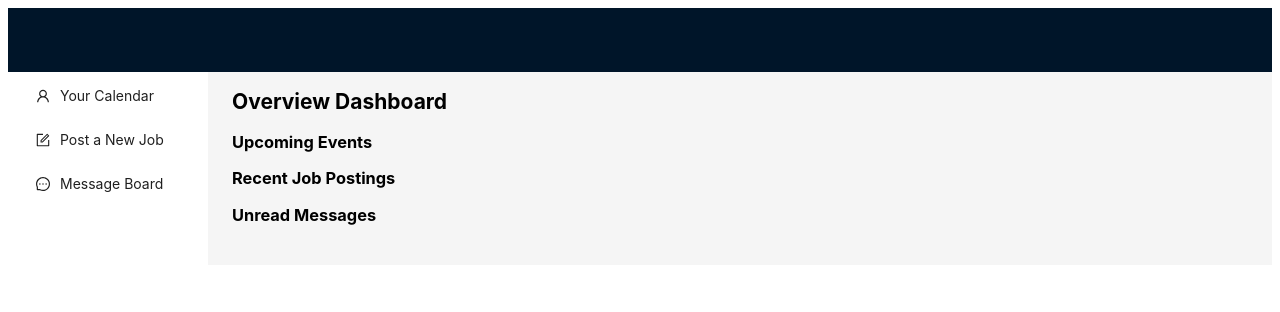
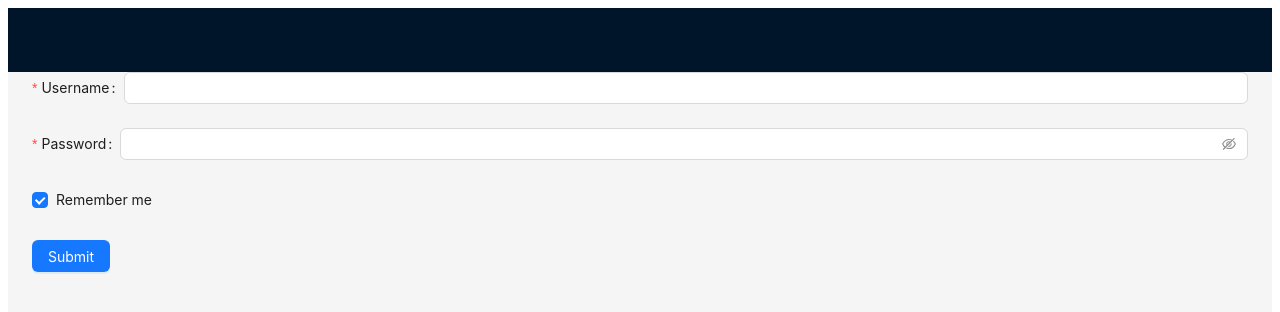
Before and after one commit to jgreener6/ScheduleMe, a React (Create React App) app in the folder scheduleme-app/: page / in a window 1280 px wide. Shown: the top 312 px of the page. Built offline with nearby package versions, Linux system fonts and the light colour scheme.

Commit message:
Integrated the authentication into app

```diff
--- a/scheduleme-app/src/App.tsx
+++ b/scheduleme-app/src/App.tsx
@@ -1,13 +1,12 @@
 import React, { useState } from 'react';
-import { Layout, Button } from 'antd';
+import { Layout } from 'antd';
 import './App.css';
 import NavigationMenu from './Components/NavigationMenu';
-import CalendarComponent from './Components/Calendar'; // Import your calendar component
-import JobPostingForm from './Components/JobPostingForm'; // Import the JobPostingForm component
-import MessageBoardComponent from './Components/MessageBoardComponent'; // Import your MessageBoardComponent
+import CalendarComponent from './Components/Calendar';
+import JobPostingForm from './Components/JobPostingForm';
+import MessageBoardComponent from './Components/MessageBoardComponent';
 import OverviewDashboard from './Components/OverviewDashboard';
-
-
+import AuthenticationAndRegistration from './Components/AuthenticationAndRegristration'; // Import the AuthenticationAndRegistration component
 
 const { Header, Content } = Layout;
 
@@ -15,34 +14,43 @@ const App: React.FC = () => {
   const [selectedKeys, setSelectedKeys] = useState<string[]>(['1']);
   const [openKeys, setOpenKeys] = useState<string[]>(['sub1']);
   const [showJobPostingForm, setShowJobPostingForm] = useState<boolean>(false);
-
-  const [selectedComponent, setSelectedComponent] = useState<string | null>(null); // Declare selectedComponent
+  const [selectedComponent, setSelectedComponent] = useState<string | null>(null);
+  const [isAuthenticated, setIsAuthenticated] = useState<boolean>(false); // State to track user authentication
 
   const handleMenuSelect = (selectedKeys: string[]) => {
     setSelectedKeys(selectedKeys);
 
-    // Determine which component to display based on the selected menu option
     if (selectedKeys.includes('calendar')) {
       setSelectedComponent('calendar');
     } else if (selectedKeys.includes('newJob')) {
       setSelectedComponent('newJob');
-    } else {selectedKeys.includes('messageBoard')
-      setSelectedComponent('messageBoard'); // Handle other menu options here
+    } else if (selectedKeys.includes('messageBoard')) {
+      setSelectedComponent('messageBoard');
     }
-    console.log('selectedComponent:', selectedComponent);
-
   };
 
   const handleShowJobPostingForm = () => {
     setShowJobPostingForm(true);
   };
 
+  // Simple authentication handling (for demonstration purposes)
+  const handleAuthentication = () => {
+    setIsAuthenticated(true);
+  };
+
   return (
     <Layout>
       <Header style={{ display: 'flex', alignItems: 'center' }}>
-
+        {/* You can add header content or a logo here */}
       </Header>
       <Layout>
+        {!isAuthenticated ? (
+          <Content style={{ padding: '0 24px 24px' }}>
+            {/* Display the AuthenticationAndRegistration component when not authenticated */}
+            <AuthenticationAndRegistration onLogin={handleAuthentication} />
+          </Content>
+        ) : (
+          <>
             <NavigationMenu
               selectedKeys={selectedKeys}
               openKeys={openKeys}
@@ -50,12 +58,12 @@ const App: React.FC = () => {
             />
             <Layout style={{ padding: '0 24px 24px' }}>
               {selectedComponent === 'calendar' && <CalendarComponent />}
-          {selectedComponent === 'newJob' && <JobPostingForm />} {/* Render JobPostingForm */}
-          {selectedComponent === 'messageBoard' && <MessageBoardComponent />} {/* Render MessageBoardComponent */}
-          {!selectedComponent && <OverviewDashboard />} {/* Default to OverviewDashboard when no other component is selected */}
-
-          {/* Add other components based on the selected menu option */}
+              {selectedComponent === 'newJob' && <JobPostingForm />}
+              {selectedComponent === 'messageBoard' && <MessageBoardComponent />}
+              {!selectedComponent && <OverviewDashboard />}
             </Layout>
+          </>
+        )}
       </Layout>
     </Layout>
   );
--- a/scheduleme-app/src/Components/AuthenticationAndRegristration.tsx
+++ b/scheduleme-app/src/Components/AuthenticationAndRegristration.tsx
@@ -1,27 +1,50 @@
-import axios from 'axios';
+import React from 'react';
+import { Form, Input, Button, Checkbox } from 'antd';
 
-type UserData = {
-    username: string;
-    password: string;
-    email: string;
-  }
+type SignInProps = {
+  onLogin?: (userData: {username: string, password: string}) => void;
+};
 
+const SignIn: React.FC<SignInProps> = ({ onLogin }) => {
+  const onFinish = (values: any) => {
+    if (onLogin) {
+      onLogin(values);
+    }
+  };
 
-  const registerUser = async (userData: UserData) => {
-    try {
-      const response = await axios.post('/auth/register', userData);
-      console.log(response.data);
-    } catch (error) {
-      console.error("Error registering user:", error);
-    }
-  }
+  return (
+    <Form
+      name="basic"
+      initialValues={{ remember: true }}
+      onFinish={onFinish}
+    >
+      <Form.Item
+        label="Username"
+        name="username"
+        rules={[{ required: true, message: 'Please input your username!' }]}
+      >
+        <Input />
+      </Form.Item>
 
-  const loginUser = async (userData: UserData) => {
-    try {
-      const response = await axios.post('/auth/login', userData);
-      const { token } = response.data;
-      // Do something with the token...
-    } catch (error) {
-      console.error("Error logging in:", error);
-    }
-  }
+      <Form.Item
+        label="Password"
+        name="password"
+        rules={[{ required: true, message: 'Please input your password!' }]}
+      >
+        <Input.Password />
+      </Form.Item>
+
+      <Form.Item name="remember" valuePropName="checked">
+        <Checkbox>Remember me</Checkbox>
+      </Form.Item>
+
+      <Form.Item>
+        <Button type="primary" htmlType="submit">
+          Submit
+        </Button>
+      </Form.Item>
+    </Form>
+  );
+};
+
+export default SignIn;
```
Lines whose indentation alone changed are shown as unchanged.
